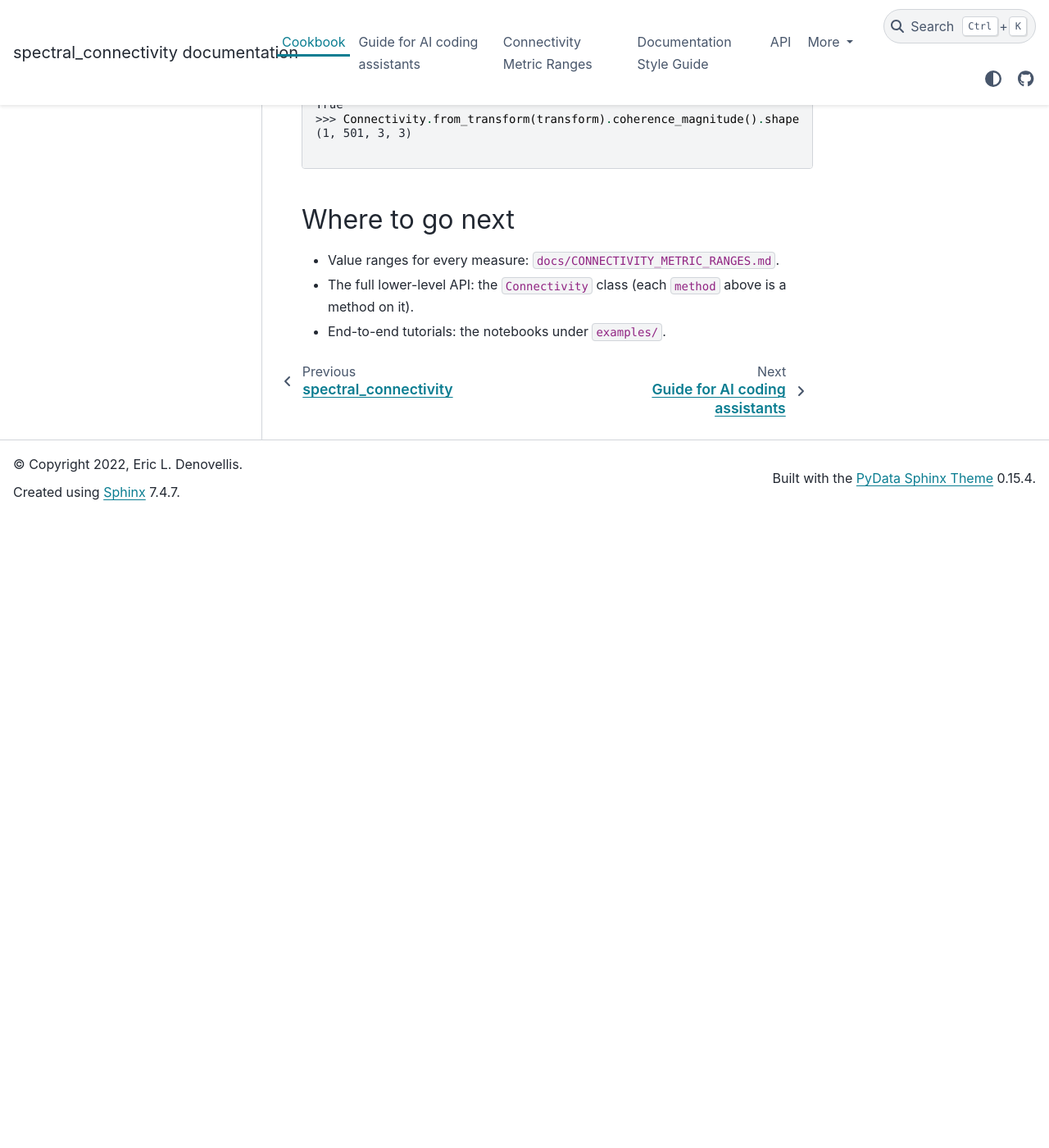
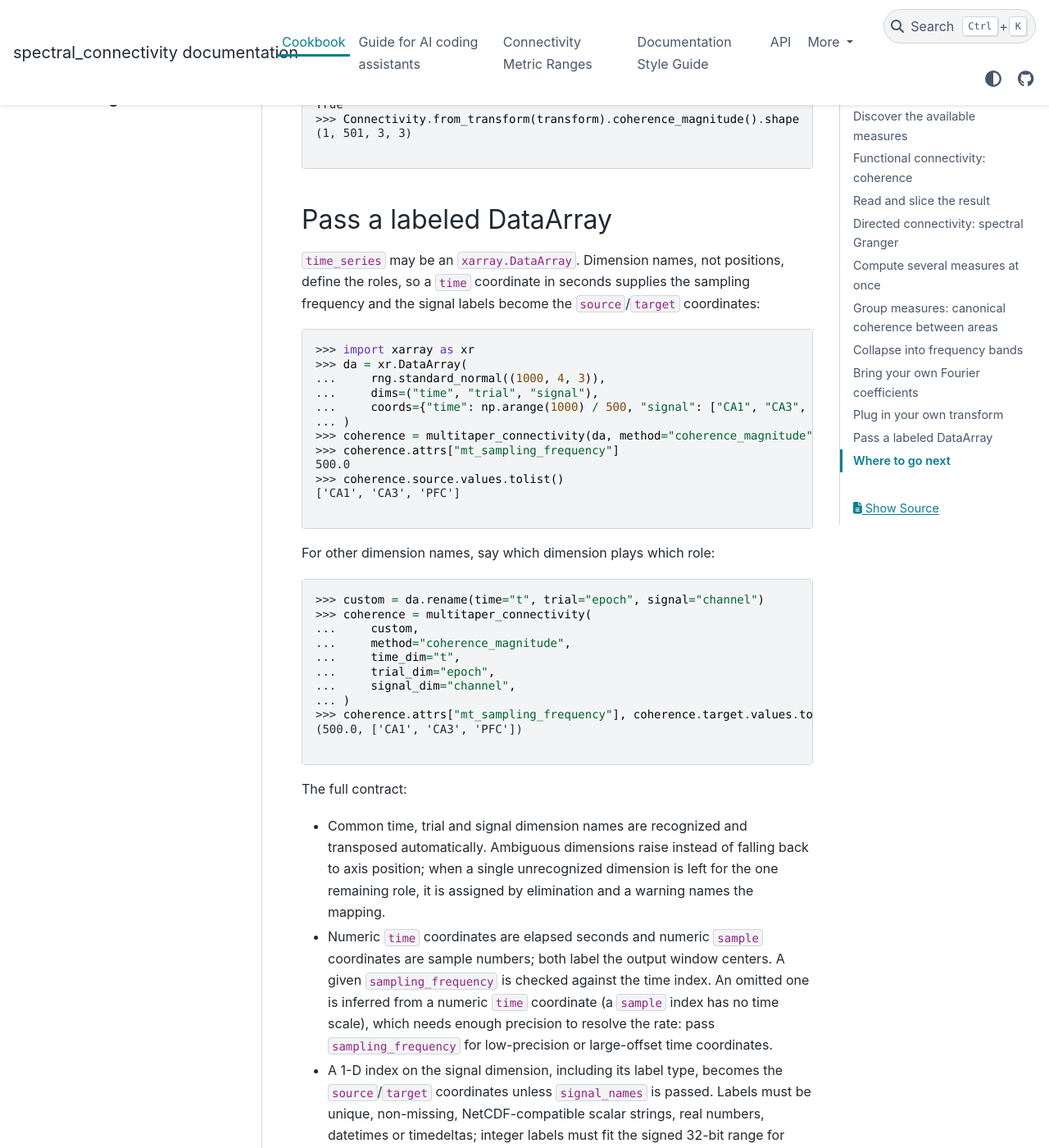
Before and after one commit to Eden-Kramer-Lab/spectral_connectivity, a Sphinx documentation site: the page built from docs/cookbook.md, in a window 1280 px wide and 1400 px high, scrolled down 4985 px. Shown: the whole window at 82% size. Built offline with Sphinx 7.4.7 and the PyData theme 0.15.4, drawn with Linux system fonts in a browser that asks for light colours; pages that are not in the unit, such as notebooks, are missing from menus; the version number could not be read and is left out; before the commit the page ends 5615 px from its top, so only the background shows below that; some of the changed text lies outside the part shown.

Commit message:
Cookbook: add a doctested labeled-DataArray recipe
Shows sampling-frequency inference from a time coordinate in seconds,
signal labels carried to source/target, custom dimension names via
time_dim/trial_dim/signal_dim, and a runnable datetime-to-seconds
conversion, with the rest of the DataArray contract as a bullet list.

Co-Authored-By: Claude Fable 5.1 <noreply@anthropic.com>

````diff
--- a/docs/cookbook.md
+++ b/docs/cookbook.md
@@ -239,6 +239,78 @@ True
 
 ```
 
+## Pass a labeled DataArray
+
+`time_series` may be an `xarray.DataArray`. Dimension names, not positions,
+define the roles, so a `time` coordinate in seconds supplies the sampling
+frequency and the signal labels become the `source`/`target` coordinates:
+
+```python
+>>> import xarray as xr
+>>> da = xr.DataArray(
+...     rng.standard_normal((1000, 4, 3)),
+...     dims=("time", "trial", "signal"),
+...     coords={"time": np.arange(1000) / 500, "signal": ["CA1", "CA3", "PFC"]},
+... )
+>>> coherence = multitaper_connectivity(da, method="coherence_magnitude")
+>>> coherence.attrs["mt_sampling_frequency"]
+500.0
+>>> coherence.source.values.tolist()
+['CA1', 'CA3', 'PFC']
+
+```
+
+For other dimension names, say which dimension plays which role:
+
+```python
+>>> custom = da.rename(time="t", trial="epoch", signal="channel")
+>>> coherence = multitaper_connectivity(
+...     custom,
+...     method="coherence_magnitude",
+...     time_dim="t",
+...     trial_dim="epoch",
+...     signal_dim="channel",
+... )
+>>> coherence.attrs["mt_sampling_frequency"], coherence.target.values.tolist()
+(500.0, ['CA1', 'CA3', 'PFC'])
+
+```
+
+The full contract:
+
+- Common time, trial and signal dimension names are recognized and
+  transposed automatically. Ambiguous dimensions raise instead of falling back
+  to axis position; when a single unrecognized dimension is left for the one
+  remaining role, it is assigned by elimination and a warning names the
+  mapping.
+- Numeric `time` coordinates are elapsed seconds and numeric `sample`
+  coordinates are sample numbers; both label the output window centers. A
+  given `sampling_frequency` is checked against the time index. An omitted one
+  is inferred from a numeric `time` coordinate (a `sample` index has no time
+  scale), which needs enough precision to resolve the rate: pass
+  `sampling_frequency` for low-precision or large-offset time coordinates.
+- A 1-D index on the signal dimension, including its label type, becomes the
+  `source`/`target` coordinates unless `signal_names` is passed. Labels must be
+  unique, non-missing, NetCDF-compatible scalar strings, real numbers,
+  datetimes or timedeltas; integer labels must fit the signed 32-bit range for
+  portable NetCDF3 files.
+- Datetime, timedelta and object-valued time coordinates are not supported
+  yet; convert them to elapsed seconds as below. (Datetime and timedelta
+  *signal labels* are fine.)
+- A dask-backed DataArray is rejected; call `.compute()` (or `.load()`) first.
+
+```python
+>>> stamped = da.assign_coords(
+...     time=np.datetime64("2024-01-01T00:00", "ns") + np.arange(1000) * np.timedelta64(2, "ms")
+... )
+>>> elapsed = stamped.assign_coords(
+...     time=(stamped.time - stamped.time[0]) / np.timedelta64(1, "s")
+... )
+>>> multitaper_connectivity(elapsed, method="coherence_magnitude").attrs["mt_sampling_frequency"]
+500.0
+
+```
+
 ## Where to go next
 
 - Value ranges for every measure: `docs/CONNECTIVITY_METRIC_RANGES.md`.
````
